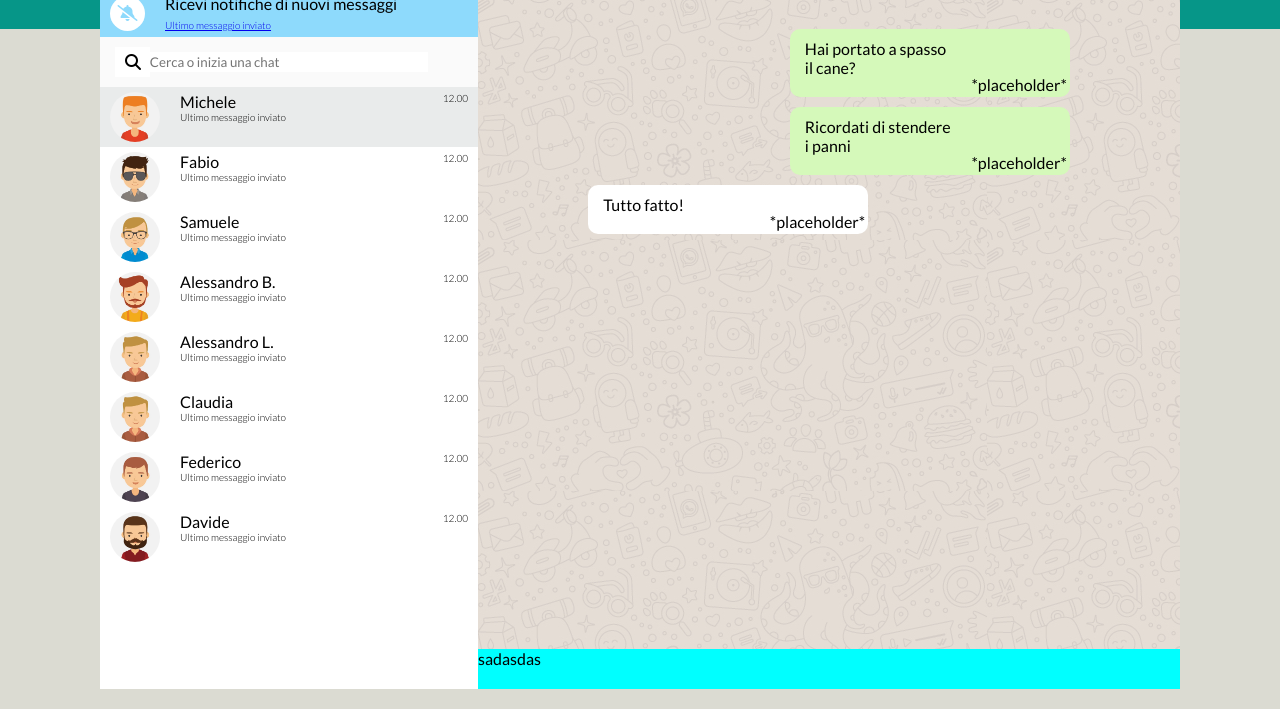
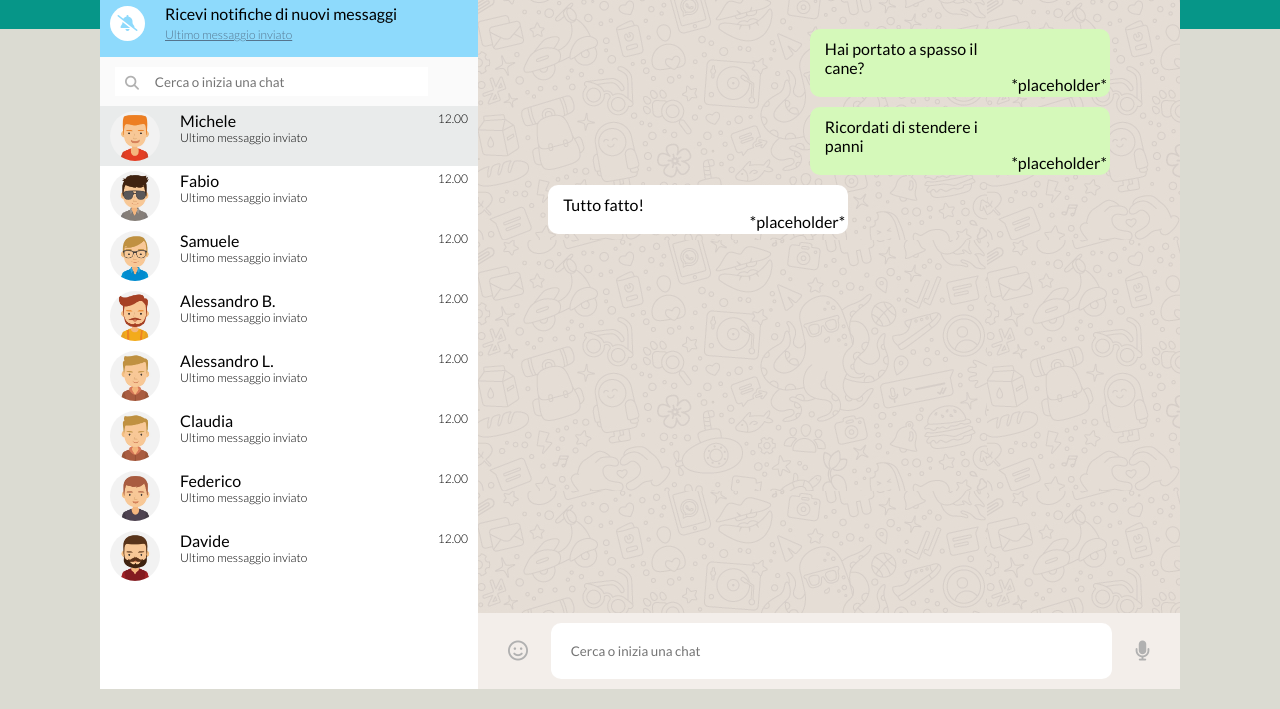
Before and after one commit to DrKillex/vue-boolzapp, a plain HTML site: page milestone1/index.html in a window 1280 px wide. Shown: the part 91-800 px from the top of the page. Drawn offline with nearby package versions, Linux system fonts and the light colour scheme.

Commit message:
FEAT fine milestone1

```diff
--- a/milestone1/css/style.css
+++ b/milestone1/css/style.css
@@ -14,6 +14,10 @@
 
 #app *:not(i) {
     font-family: 'Lato', sans-serif;
+}
+
+.notifiche a, #search-bar, #text-bar{
+    color: #55758e;
 }
 
 /* common */
@@ -58,6 +62,11 @@ li {
     background-color: #e9ebeb;
 }
 
+i {
+    font-size: 20px;
+    color: #b1b1b1;
+}
+
 /* side-navbar */
 
 #side-navbar {
@@ -70,7 +79,7 @@ li {
 .notifiche {
     background-color: #8EDAFC;
     align-items: center;
-    padding: 5px 10px;
+    padding: 15px 10px;
 }
 
 .contact-img {
@@ -97,12 +106,13 @@ li {
 }
 
 .contact-time, .contact-access {
-    font-size: 10px;
+    font-size: 12px;
     font-weight: 300;
 }
 
 .header-btns {
-    gap: 10px;
+    gap: 20px;
+    padding-right: 20px;
 }
 
 .bell-icon {
@@ -110,7 +120,11 @@ li {
     height: 35px;
     border-radius: 50%;
     background-color: white;
+}
+
+.bell-icon i {
     color: #8EDAFC;
+    font-size: 16px;
 }
 
 .contacts-list {
@@ -127,8 +141,6 @@ li {
 
 .search-bar-div {
     width: 80%;
-    padding: 5px 0;
-
 }
 
 .search-label-div {
@@ -137,10 +149,17 @@ li {
     background-color: white;
 }
 
+.search-label-div i {
+    font-size: 14px;
+}
+
 #search-bar {
+    padding: 5px;
+}
+
+#search-bar, #text-bar {
     width: 100%;
     border: none;
-    height: 20px;
 }
 /* main-section */
 
@@ -160,14 +179,14 @@ li {
     height: 100%;
     width: 80%;
     margin: 0 auto;
-    padding: 40px;
+    padding: 40px 0;
     gap: 10px;
     flex-direction: column;
 }
 
 .message-box {
     background-color: aqua;
-    width: 280px;
+    width: 300px;
     border-radius: 10px;
 }
 
@@ -192,6 +211,20 @@ li {
 }
 
 #footer-main{
-    height: 40px;
-    background-color: aqua;
+    padding: 10px 0;
+    background-color: #f3eeea;
+    justify-content: space-between;
 }
+
+.emoji {
+    margin-left: 30px;
+}
+
+.microphone {
+    margin-right: 30px;
+}
+
+#text-bar {
+    padding: 20px;
+    border-radius: 10px;
+}
--- a/milestone1/index.html
+++ b/milestone1/index.html
@@ -115,9 +115,16 @@
                 </section>
                 <!-- /main-section-central-section -->
                 <!-- main-footer -->
-                <footer id="footer-main">
-                    sadasdas
-
+                <footer id="footer-main" class="d-flex align-items-center">
+                    <div class="emoji">
+                        <i class="fa-regular fa-face-smile"></i>
+                    </div>
+                    <div class="search-bar-div d-flex">
+                        <input type="text" placeholder="Cerca o inizia una chat" id="text-bar">
+                    </div>
+                    <div class="microphone">
+                        <i class="fa-solid fa-microphone"></i>
+                    </div>
                 </footer>
             </main>
             <!-- /main section -->
```
